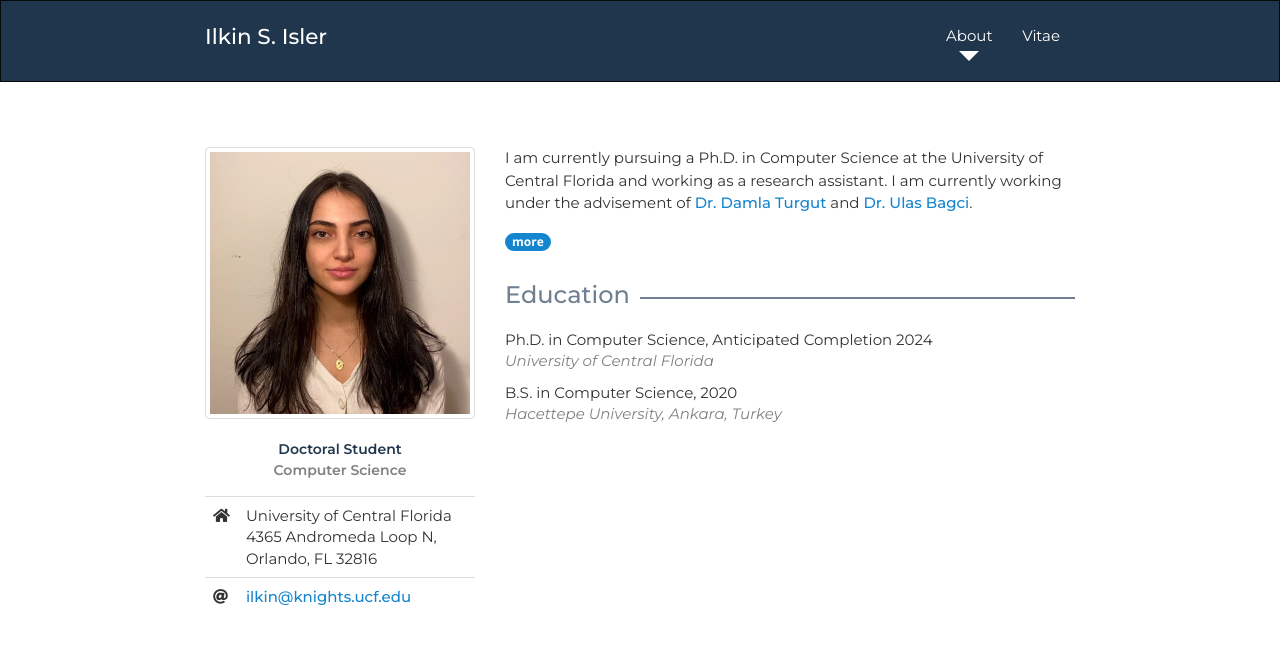
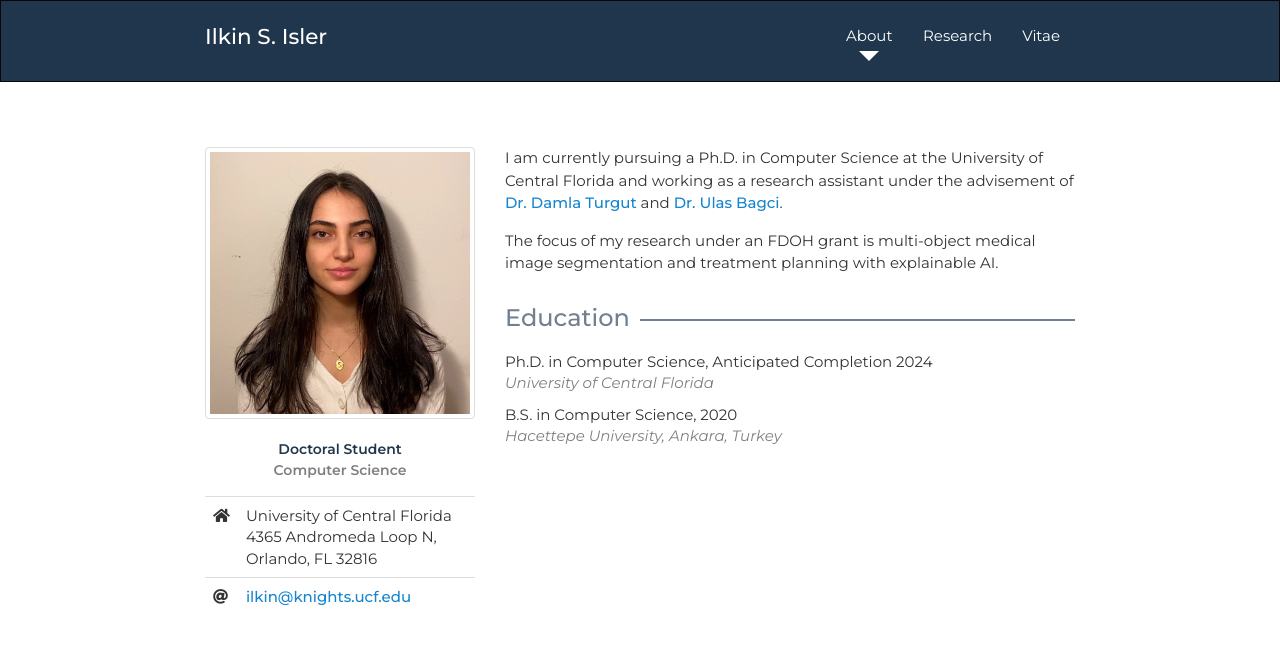
Before and after one commit to ilkinisler/ilkinisler.github.io, a plain HTML site: page index.html in a window 1280 px wide. Shown: the top 653 px of the page. Drawn offline with nearby package versions, Linux system fonts and the light colour scheme; some icons are missing.

Commit message:
research added & index updated(current project)

```diff
--- a/index.html
+++ b/index.html
@@ -86,20 +86,22 @@
       </div>
       <div class="col-sm-8">
 
-        <p>I am currently pursuing a Ph.D. in Computer Science at the University of Central Florida and working as a research assistant. I am currently working under the advisement of <a target="_blank" href="http://www.cs.ucf.edu/~turgut/">Dr. Damla Turgut</a> and <a target="_blank" href="http://www.cs.ucf.edu/~bagci/">Dr. Ulas Bagci</a>.</p>
+        <p>I am currently pursuing a Ph.D. in Computer Science at the University of Central Florida and working as a research assistant under the advisement of <a target="_blank" href="http://www.cs.ucf.edu/~turgut/">Dr. Damla Turgut</a> and <a target="_blank" href="http://www.cs.ucf.edu/~bagci/">Dr. Ulas Bagci</a>.</p>
 
-        <div id="read-more">
+        <p>The focus of my research under an FDOH grant is multi-object medical image segmentation and treatment planning with explainable AI.</p>
+
+        <!-- <div id="read-more">
 
           <p class="push-down-2"></p>
 
           <p>I received my Bachelors of Science in Computer Science from Hacettepe University, one of the leading CS programs in Turkey, in 2020.</p>
 
-        </div>
+        </div>-->
         <!-- .read-more -->
 
 
         <!-- If you don't want a 'read more' section, simple delete the entire span class below -->
-        <span class="badge" id="badge-more">more</span>
+        <!--<span class="badge" id="badge-more">more</span>-->
 
 
         <h3 class="push-down-3"><span>Education</span></h3>
--- a/navbar.html
+++ b/navbar.html
@@ -8,7 +8,7 @@
          <div class="collapse navbar-collapse" id="bs-example-navbar-collapse-1">
             <ul class="nav navbar-nav navbar-right">
                <li id="about"><a class="montserrat" href="index.html">About</a></li>
-            <!--   <li id="research"><a class="montserrat" href="research.html">Research</a></li> -->
+               <li id="research"><a class="montserrat" href="research.html">Research</a></li>
             <!--   <li id="teaching"><a class="montserrat" href="teaching.html">Teaching</a></li> -->
                <li id="vitae"><a class="montserrat" href="vitae.html">Vitae</a></li>
             <!--   <li id="projects"><a class="montserrat" href="projects.html">Projects</a></li> -->
```
